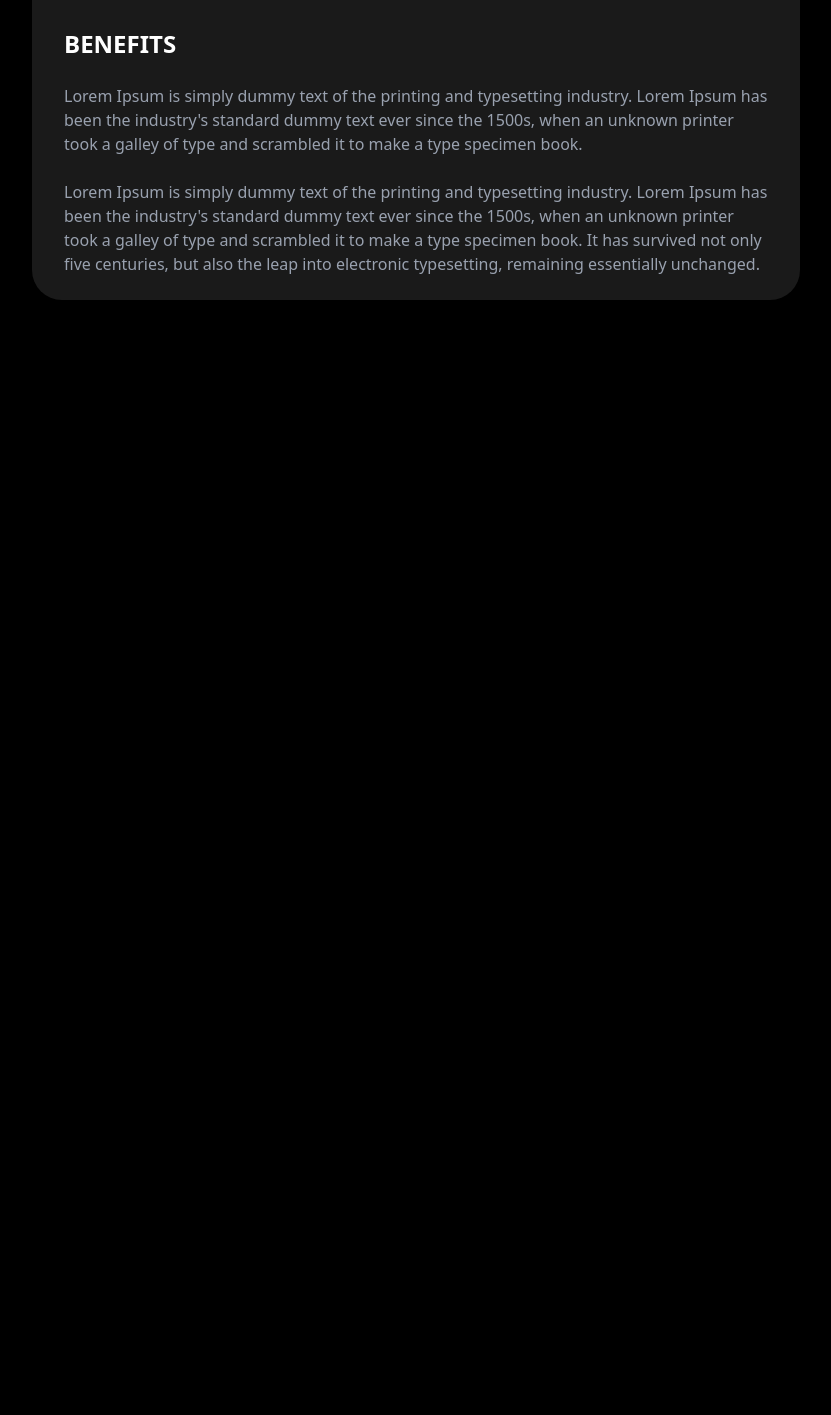
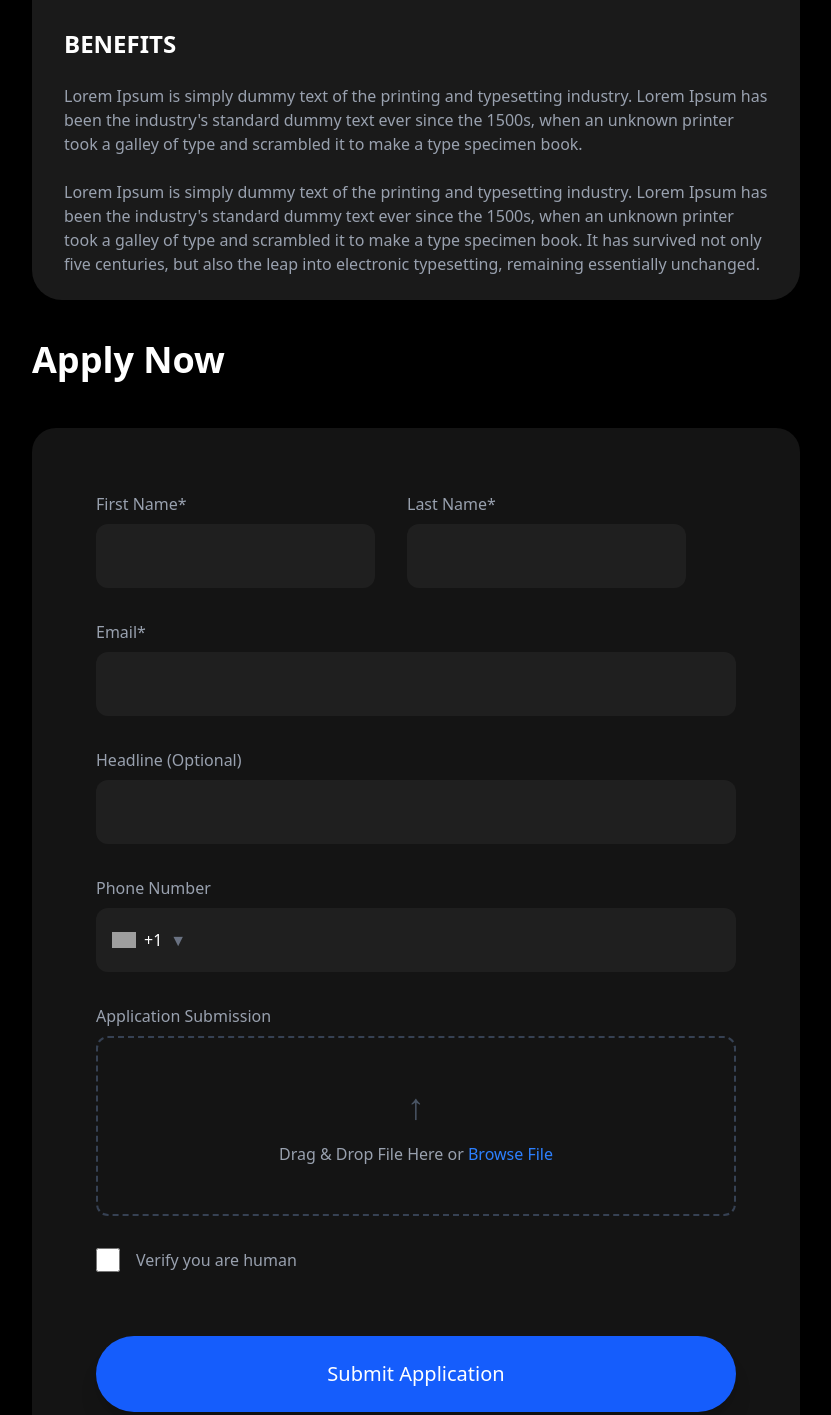
Before and after one commit to asoevafotima/EXAM2, a website: page src/index4.html in a window 1280 px wide. Shown: the part 1514-2929 px from the top of the page, without its empty margins (8-839 px from the left). Before the commit the page ends 1814 px from the top, so only its background shows below. Drawn offline with nearby package versions, Linux system fonts and the light colour scheme; files that its build step writes are made by us from their sources; grey boxes are pictures that could not be loaded.

Commit message:
Forth commit in DETAILS

```diff
--- a/src/index4.html
+++ b/src/index4.html
@@ -125,5 +125,69 @@
       </div>
     </div>
    </section>
+
+   <section class="max-w-300 m-auto justify-start mt-10">
+    <div class="">
+      <h2 class="text-4xl font-bold mb-12">Apply Now</h2>
+
+      <div class="bg-[#141414] w-3xl rounded-3xl p-10 lg:p-16 ">
+        <div class="flex flex-col gap-8">
+          <div class="flex flex-col lg:flex-row gap-8">
+            <div class="">
+              <label class="block text-gray-400 mb-2">First Name*</label>
+              <input type="text" class="w-full bg-[#1F1F1F] rounded-xl px-6 py-5 text-white focus:outline-none focus:ring-2 focus:ring-blue-500" placeholder="">
+            </div>
+            <div class="">
+              <label class="block text-gray-400 mb-2">Last Name*</label>
+              <input type="text" class="w-full bg-[#1F1F1F] rounded-xl px-6 py-5 text-white focus:outline-none focus:ring-2 focus:ring-blue-500" placeholder="">
+            </div>
+          </div>
+
+          <div>
+            <label class="block text-gray-400 mb-2">Email*</label>
+            <input type="email" class="w-full bg-[#1F1F1F] rounded-xl px-6 py-5 text-white focus:outline-none focus:ring-2 focus:ring-blue-500" placeholder="">
+          </div>
+
+          <div>
+            <label class="block text-gray-400 mb-2">Headline (Optional)</label>
+            <input type="text" class="w-full bg-[#1F1F1F] rounded-xl px-6 py-5 text-white focus:outline-none focus:ring-2 focus:ring-blue-500" placeholder="">
+          </div>
+          <div>
+            <label class="block text-gray-400 mb-2">Phone Number</label>
+            <div class="flex">
+              <div class="bg-[#1F1F1F] rounded-l-xl px-4 py-5 flex items-center gap-2">
+                <img src="https://flagcdn.com/24x18/us.png" alt="US flag" class="w-6 h-4">
+                <span>+1</span>
+                <span class="text-gray-500">▼</span>
+              </div>
+              <input type="tel" class="flex-1 bg-[#1F1F1F] rounded-r-xl px-6 py-5 text-white focus:outline-none focus:ring-2 focus:ring-blue-500" placeholder="">
+            </div>
+          </div>
+
+          <div>
+            <label class="block text-gray-400 mb-2">Application Submission</label>
+            <div class="border-2 border-dashed border-gray-700 rounded-xl p-12 text-center">
+              <div class="text-4xl text-gray-600 mb-4">↑</div>
+              <p class="text-gray-400">
+                Drag & Drop File Here or <span class="text-blue-500 cursor-pointer hover:underline">Browse File</span>
+              </p>
+            </div>
+          </div>
+
+          <div class="flex items-center gap-4">
+            <input type="checkbox" class="w-6 h-6 accent-blue-600">
+            <span class="text-gray-400">Verify you are human</span>
+
+          </div>
+          <div class="mt-8">
+            <button class="w-full bg-blue-600 hover:bg-blue-700 text-white py-6 rounded-full text-xl font-medium transition shadow-xl">
+              Submit Application
+            </button>
+          </div>
+        </div>
+      </div>
+    </div>
+   </section>
+
 </body>
 </html>
```
